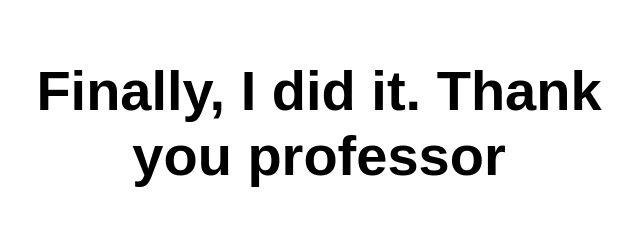
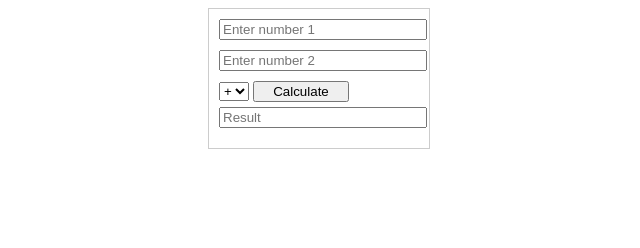
Before and after one commit to Anushagitthub/AY-Appp, a website: page src/index.html in a window 1280 px wide. Shown: the whole page, without its empty margins (321-961 px from the left). Drawn offline with Linux system fonts and the light colour scheme.

Commit message:
Update index.html

```diff
--- a/src/index.html
+++ b/src/index.html
@@ -1,17 +1,63 @@
 <!DOCTYPE html>
-<html lang="en">
+<html>
+<head>
+  <title>Simple Calculator</title>
+  <style>
+    .calculator {
+      width: 200px;
+      border: 1px solid #ccc;
+      padding: 10px;
+      margin: 0 auto;
+    }
+    input[type="text"] {
+      width: 100%;
+      margin-bottom: 10px;
+    }
+    input[type="button"] {
+      width: 48%;
+      margin-bottom: 5px;
+    }
+  </style>
+  <script>
+    function calculate() {
+      var num1 = parseFloat(document.getElementById('num1').value);
+      var num2 = parseFloat(document.getElementById('num2').value);
+      var operator = document.getElementById('operator').value;
+      var result;
 
-<head>
-  <meta charset="UTF-8">
-  <meta name="viewport" content="width=device-width, initial-scale=1.0">
-  <link rel="stylesheet" href="styles.css">
-  <title>Finally, I did it. Thank you professor</title>
+      switch (operator) {
+        case '+':
+          result = num1 + num2;
+          break;
+        case '-':
+          result = num1 - num2;
+          break;
+        case '*':
+          result = num1 * num2;
+          break;
+        case '/':
+          result = num1 / num2;
+          break;
+        default:
+          result = "Invalid operator";
+      }
+
+      document.getElementById('result').value = result;
+    }
+  </script>
 </head>
-
 <body>
-  <main>
-    <h1>Finally, I did it. Thank you professor</h1>
-  </main>
+  <div class="calculator">
+    <input type="text" id="num1" placeholder="Enter number 1">
+    <input type="text" id="num2" placeholder="Enter number 2">
+    <select id="operator">
+      <option value="+">+</option>
+      <option value="-">-</option>
+      <option value="*">*</option>
+      <option value="/">/</option>
+    </select>
+    <input type="button" value="Calculate" onclick="calculate()">
+    <input type="text" id="result" placeholder="Result" readonly>
+  </div>
 </body>
-
 </html>
```
